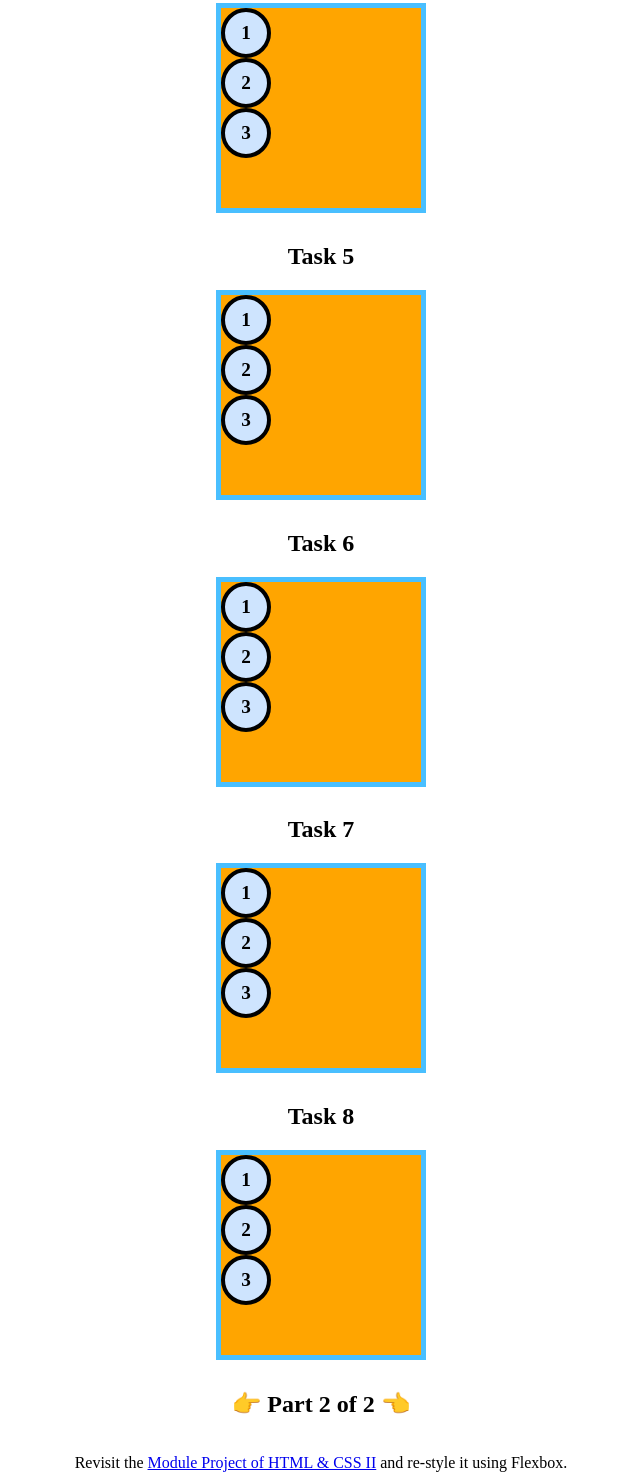
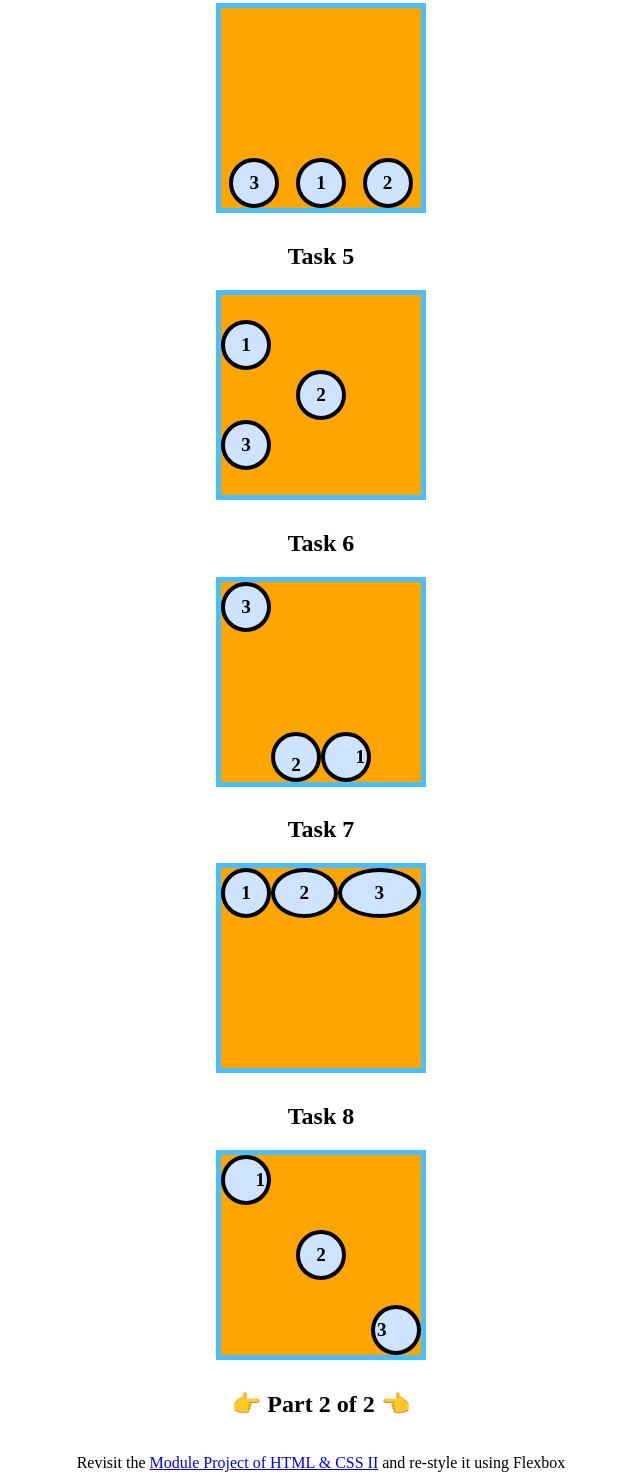
Before and after one commit to bloominstituteoftechnology/module-project-html-and-css-iii-SilentBN, a plain HTML site: page index.html in a window 1280 px wide. Shown: the part 1230-2705 px from the top of the page, without its empty margins (319-959 px from the left). Drawn offline with Linux system fonts and the light colour scheme.

Commit message:
Finished

```diff
--- a/index.html
+++ b/index.html
@@ -1,6 +1,5 @@
 <!DOCTYPE html>
 <html lang="en">
-
   <head>
     <title>HTML & CSS III</title>
     <style>
@@ -22,7 +21,7 @@
       }
 
       /* ❗ do NOT change this style */
-    [id^=flexContainer] {
+      [id^="flexContainer"] {
         background-color: orange;
         border: 5px solid rgb(73, 191, 255);
         margin: 0 10px 10px 10px;
@@ -55,22 +54,114 @@
     Making changes to the HTML is not allowed! The tasks must be completed using CSS alone.
     */
 
+      [id^="flexContainer"] {
+        display: flex;
+      }
+
       /* 👉 Task 1 - [HINT] only the flex container needs to be manipulated */
+
+      #flexContainer1 {
+        justify-content: space-evenly;
+      }
 
       /* 👉 Task 2 - [HINT] the flex container needs to change direction */
 
+      #flexContainer2 {
+        flex-direction: column;
+        justify-content: space-between;
+        align-items: center;
+      }
+
       /* 👉 Task 3 - [HINT] the flex direction can be reversed */
+
+      #flexContainer3 {
+        flex-direction: column-reverse;
+        justify-content: flex-end;
+        align-items: flex-end;
+      }
 
       /* 👉 Task 4 - [HINT] the flex items need a new order */
 
+      #flexContainer4 {
+        justify-content: space-around;
+        align-items: flex-end;
+      }
+
+      #flexContainer4 .flexItem:nth-child(1) {
+        order: 2;
+      }
+
+      #flexContainer4 .flexItem:nth-child(2) {
+        order: 3;
+      }
+
+      #flexContainer4 .flexItem:nth-child(3) {
+        order: 1;
+      }
+
       /* 👉 Task 5 - [HINT] research align-self */
+
+      #flexContainer5 {
+        flex-direction: column;
+        justify-content: center;
+      }
+
+      #flexContainer5 .flexItem:nth-child(2) {
+        align-self: center;
+      }
 
       /* 👉 Task 6 - [HINT] flex items can be flex containers */
 
+      #flexContainer6 {
+        flex-direction: row-reverse;
+        justify-content: flex-end;
+        align-items: flex-end;
+      }
+
+      #flexContainer6 .flexItem:nth-child(1) {
+        justify-content: flex-end;
+      }
+
+      #flexContainer6 .flexItem:nth-child(2) {
+        align-items: flex-end;
+      }
+
+      #flexContainer6 .flexItem:nth-child(3) {
+        align-self: flex-start;
+      }
+
       /* 👉 Task 7 - [HINT] research flex-grow */
+
+      #flexContainer7 .flexItem:nth-child(1) {
+        flex-grow: 0;
+      }
+
+      #flexContainer7 .flexItem:nth-child(2) {
+        flex-grow: 1;
+      }
+
+      #flexContainer7 .flexItem:nth-child(3) {
+        flex-grow: 2;
+      }
 
       /* 👉 Task 8 - [HINT] you got this! */
 
+      #flexContainer8 {
+        justify-content: space-between;
+      }
+
+      #flexContainer8 .flexItem:nth-child(1) {
+        justify-content: flex-end;
+      }
+
+      #flexContainer8 .flexItem:nth-child(2) {
+        align-self: center;
+      }
+
+      #flexContainer8 .flexItem:nth-child(3) {
+        align-self: flex-end;
+        justify-content: flex-start;
+      }
 
       /*
     👉 Part 2 of 2 👈
@@ -81,17 +172,25 @@
       /* ❗ 👉 WORK ABOVE THIS LINE! */
       /* ❗ 👉 WORK ABOVE THIS LINE! */
       /* ❗ 👉 WORK ABOVE THIS LINE! */
-
     </style>
   </head>
 
   <body>
     <h1>HTML & CSS III</h1>
-  <p>Please load this file in VSCode and Chrome, and open the Elements tab in Chrome Dev Tools.</p>
+    <p>
+      Please load this file in VSCode and Chrome, and open the Elements tab in
+      Chrome Dev Tools.
+    </p>
 
     <h2>👉 Part 1 of 2 👈</h2>
-  <p>Work through the tasks until the boxes match the <a href="./design/part-1.png">DESIGN</a>.</p>
-  <p>Making changes to the HTML is not allowed! The tasks must be completed using CSS alone.</p>
+    <p>
+      Work through the tasks until the boxes match the
+      <a href="./design/part-1.png">DESIGN</a>.
+    </p>
+    <p>
+      Making changes to the HTML is not allowed! The tasks must be completed
+      using CSS alone.
+    </p>
 
     <div id="challenge">
       <div id="flexContainer1">
@@ -102,25 +201,28 @@
     </div>
 
     <h2>👉 Part 2 of 2 👈</h2>
-  <p>Revisit the <a href="./design/part-2.png">Module Project of HTML & CSS II</a> and re-style it using Flexbox</a>.
+    <p>
+      Revisit the
+      <a href="./design/part-2.png">Module Project of HTML & CSS II</a> and
+      re-style it using Flexbox
     </p>
-  <p>Prior to starting, <b>remove the "inline-block" declarations</b>, which were a workaround to make divs fall in
-    rows.
+    <p>
+      Prior to starting, <b>remove the "inline-block" declarations</b>, which
+      were a workaround to make divs fall in rows.
     </p>
 
     <script>
-    [2, 3, 4, 5, 6, 7, 8].forEach(int => {
-      const clone = flexContainer1.cloneNode(true)
-      clone.id = clone.id.slice(0, clone.id.length - 1) + int
-      challenge.append(clone)
-    })
-    const containers = document.querySelectorAll('[id^=flexContainer]')
+      [2, 3, 4, 5, 6, 7, 8].forEach((int) => {
+        const clone = flexContainer1.cloneNode(true);
+        clone.id = clone.id.slice(0, clone.id.length - 1) + int;
+        challenge.append(clone);
+      });
+      const containers = document.querySelectorAll("[id^=flexContainer]");
       containers.forEach((cont, idx) => {
-      const h2 = document.createElement('h2')
-      h2.textContent = `Task ${idx + 1}`
-      cont.insertAdjacentElement('beforebegin', h2)
-    })
+        const h2 = document.createElement("h2");
+        h2.textContent = `Task ${idx + 1}`;
+        cont.insertAdjacentElement("beforebegin", h2);
+      });
     </script>
   </body>
-
 </html>
```
Lines whose indentation alone changed are shown as unchanged.
